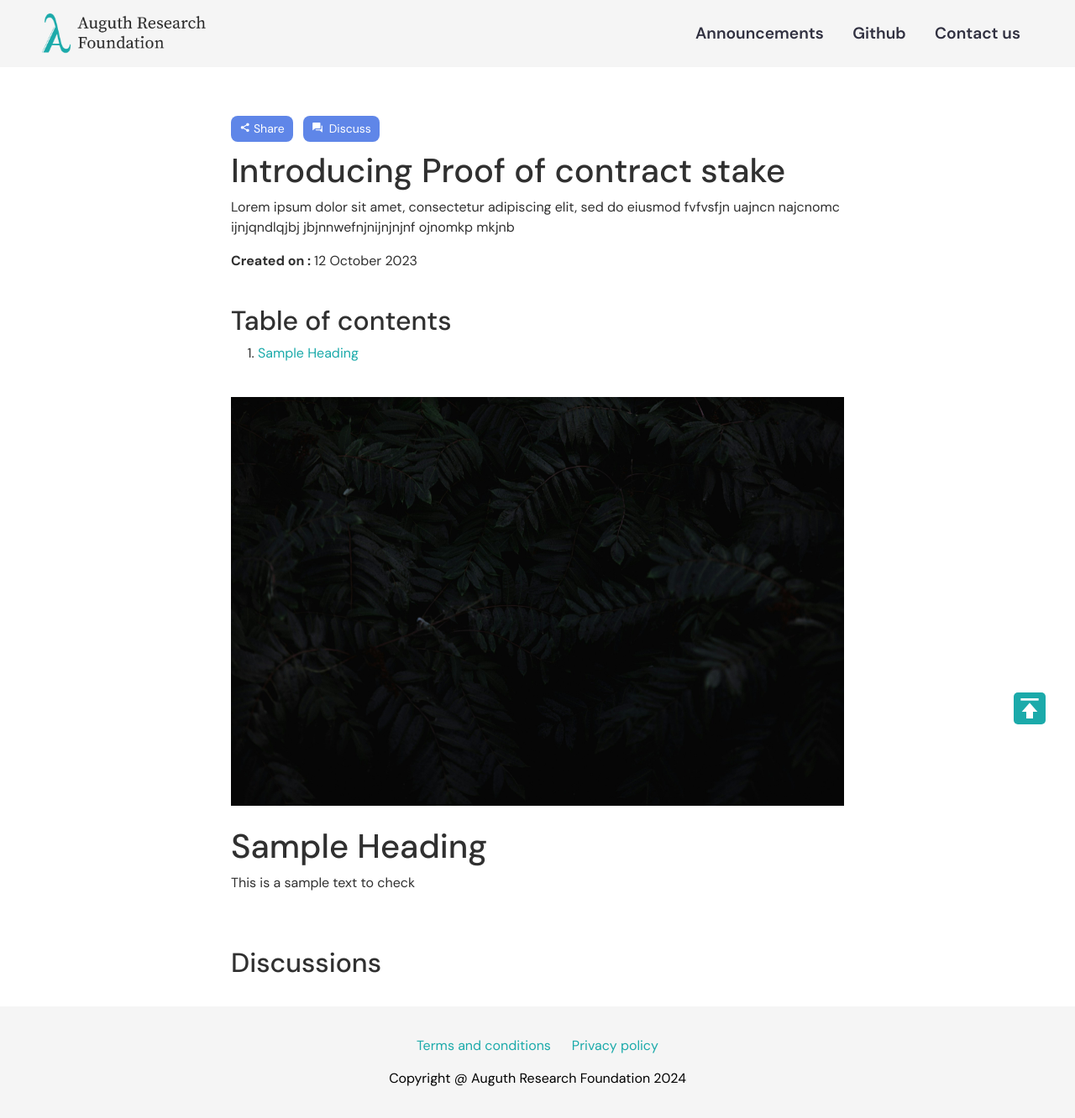
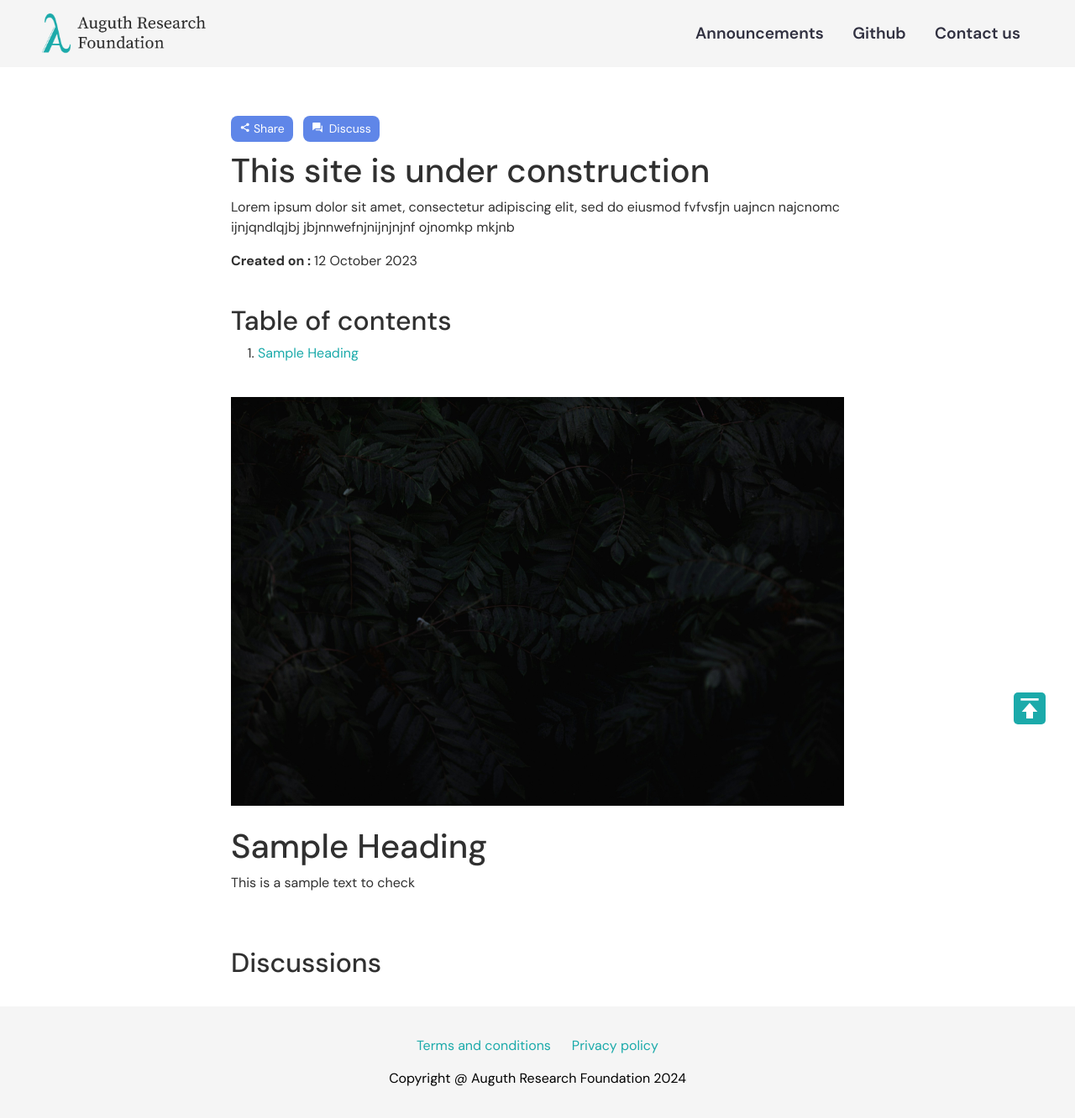
Before and after one commit to auguth/auguth_website, a Jekyll site: the page built from _ANNOUNCEMENTS/announcement-1.md, in a window 1280 px wide. Shown: the whole page at 84% size. Built offline with Jekyll 4.4.1, drawn with Linux system fonts in a browser that asks for light colours; comment, search, counter and statistics services are not loaded.

Commit message:
Content update

```diff
--- a/_ANNOUNCEMENTS/announcement-1.md
+++ b/_ANNOUNCEMENTS/announcement-1.md
@@ -1,5 +1,5 @@
 ---
-title: Introducing Proof of contract stake
+title: This site is under construction
 description: Lorem ipsum dolor sit amet, consectetur adipiscing elit, sed do eiusmod  fvfvsfjn uajncn najcnomc ijnjqndlqjbj jbjnnwefnjnijnjnjnf ojnomkp mkjnb
 imgurl: sample.jpeg
 date: 12.10.2023
```
